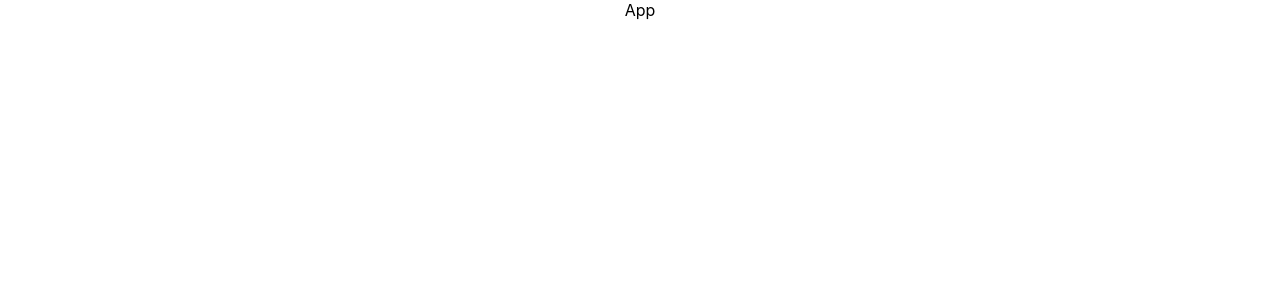
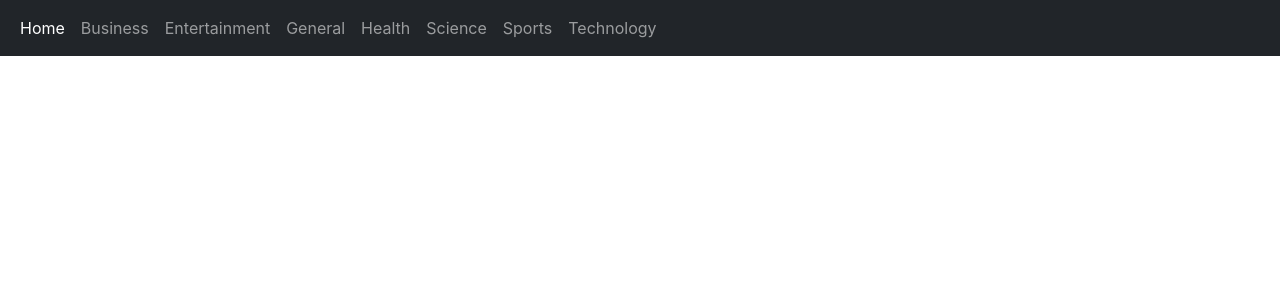
Before and after one commit to haribeep/NewsApp, a React (Create React App) app: page / in a window 1280 px wide. Shown: the top 300 px of the page. Built offline with nearby package versions, Linux system fonts and the light colour scheme.

Commit message:
Navbar created and react-router-dom

```diff
--- a/package.json
+++ b/package.json
@@ -8,7 +8,9 @@
     "@testing-library/user-event": "^13.5.0",
     "react": "^18.2.0",
     "react-dom": "^18.2.0",
+    "react-router-dom": "^6.4.1",
     "react-scripts": "5.0.1",
+    "react-top-loading-bar": "^2.3.1",
     "web-vitals": "^2.1.4"
   },
   "scripts": {
--- a/public/index.html
+++ b/public/index.html
@@ -15,6 +15,7 @@
       user's mobile device or desktop. See https://developers.google.com/web/fundamentals/web-app-manifest/
     -->
     <link rel="manifest" href="%PUBLIC_URL%/manifest.json" />
+    <link href="https://cdn.jsdelivr.net/npm/bootstrap@5.2.0-beta1/dist/css/bootstrap.min.css" rel="stylesheet" integrity="sha384-0evHe/X+R7YkIZDRvuzKMRqM+OrBnVFBL6DOitfPri4tjfHxaWutUpFmBp4vmVor" crossorigin="anonymous">
     <!--
       Notice the use of %PUBLIC_URL% in the tags above.
       It will be replaced with the URL of the `public` folder during the build.
--- a/src/App.js
+++ b/src/App.js
@@ -1,9 +1,16 @@
 import './App.css';
+import {BrowserRouter as Router,Route,Routes} from 'react-router-dom'
+import LoadingBar from 'react-top-loading-bar'
+import Navbar from './component/Navbar';
 
 function App() {
   return (
     <div className="App">
      App
+    <Router>
+      <Navbar/>
+
+    </Router>
     </div>
   );
 }
--- /dev/null
+++ b/src/component/Navbar.jsx
@@ -0,0 +1,83 @@
+import React from 'react'
+import { Link } from "react-router-dom";
+
+
+const Navbar = () => {
+  return (
+    <>Navbar
+    <nav className="navbar fixed-top navbar-expand-lg navbar-dark bg-dark">
+    <div className="container-fluid">
+
+    <button
+              className="navbar-toggler"
+              type="button"
+              data-bs-toggle="collapse"
+              data-bs-target="#navbarSupportedContent"
+              aria-controls="navbarSupportedContent"
+              aria-expanded="false"
+              aria-label="Toggle navigation"
+            >
+              <span className="navbar-toggler-icon"></span>
+            </button>
+
+            <div
+              className="collapse navbar-collapse"
+              id="navbarSupportedContent"
+            >
+              <ul className="navbar-nav me-auto mb-2 mb-lg-0">
+                <li className="nav-item">
+                  <Link
+                    className="nav-link active"
+                    aria-current="page"
+                    to="/general"
+                  >
+                    Home
+                  </Link>
+                </li>
+                <li className="nav-item">
+                  <Link className="nav-link" to="/business">
+                    Business
+                  </Link>
+                </li>
+
+                <li className="nav-item">
+                  <Link className="nav-link" to="/entertainment">
+                    Entertainment
+                  </Link>
+                </li>
+                <li className="nav-item">
+                  <Link className="nav-link" to="/general">
+                    General
+                  </Link>
+                </li>
+                <li className="nav-item">
+                  <Link className="nav-link" to="/health">
+                    Health
+                  </Link>
+                </li>
+                <li className="nav-item">
+                  <Link className="nav-link" to="/science">
+                    Science
+                  </Link>
+                </li>
+                <li className="nav-item">
+                  <Link className="nav-link" to="/sports">
+                    Sports
+                  </Link>
+                </li>
+                <li className="nav-item">
+                  <Link className="nav-link" to="/technology">
+                    Technology
+                  </Link>
+                </li>
+              </ul>
+            </div>
+
+
+    </div>
+    </nav>
+    </>
+  )
+}
+
+export default Navbar
```
Also changed, not shown: 1 other file (tests, documents, lock files or other folders).
